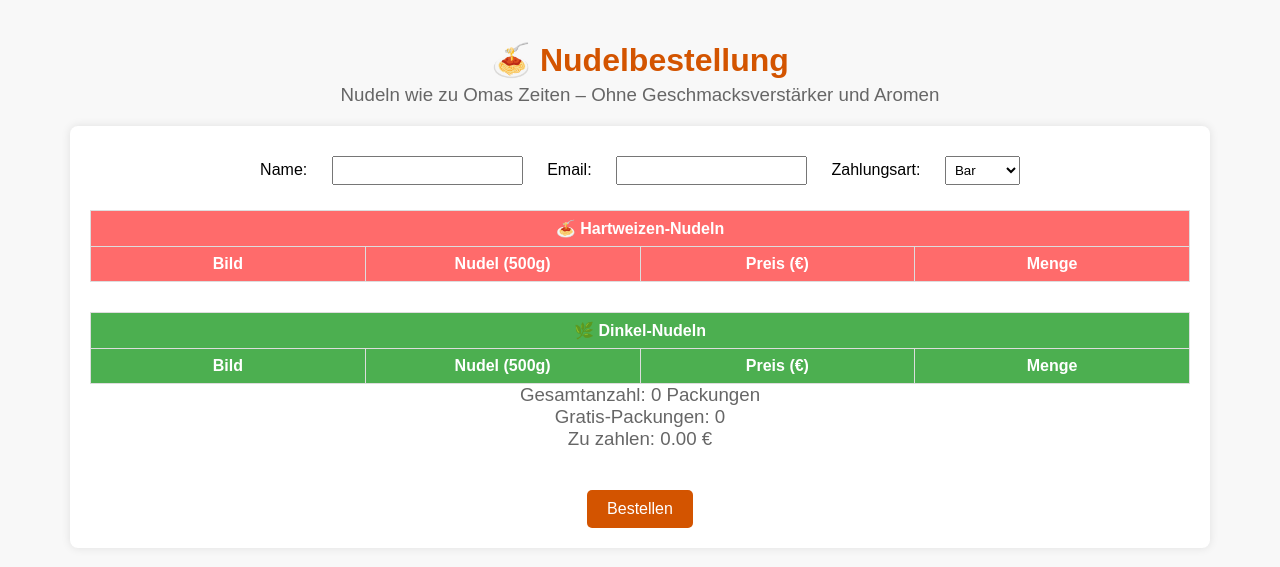
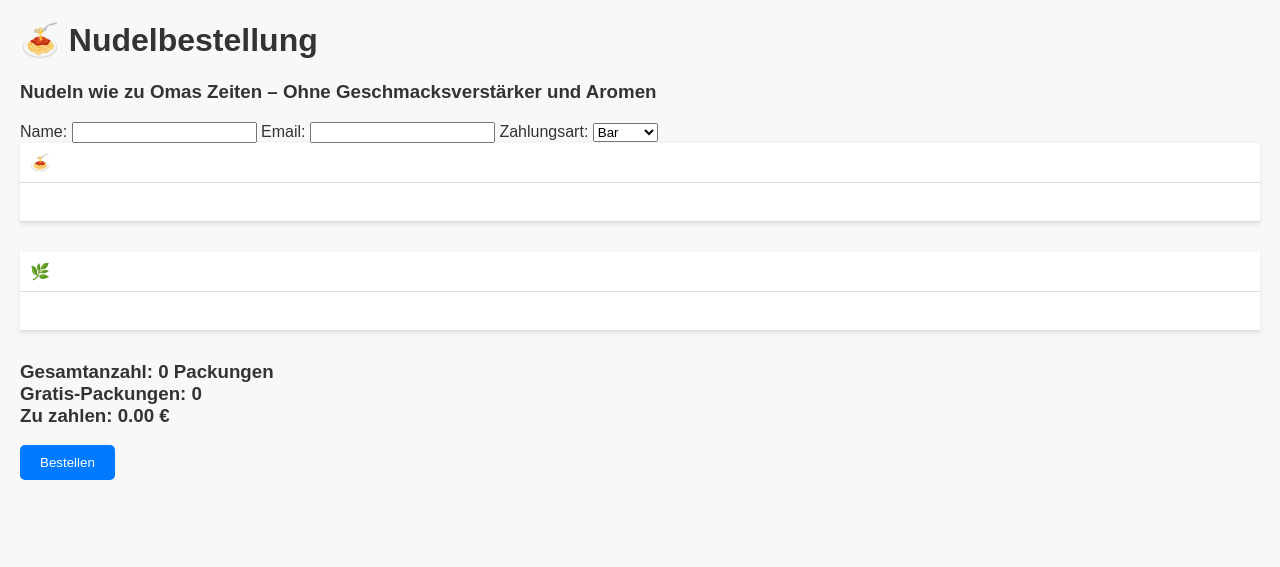
Before and after one commit to nudeln-opa/nudelbestellung, a Flask app: template templates/index.html in a window 1280 px wide. Shown: the top 567 px of the page. Run offline with Flask 3, Linux system fonts and the light colour scheme; the template is opened without the code that fills it, so the values that code supplies are empty.

Commit message:
Update style.css

```diff
--- a/static/static/css/style.css
+++ b/static/static/css/style.css
@@ -1,92 +1,65 @@
 body {
     font-family: Arial, sans-serif;
+    margin: 20px;
     background: #f8f8f8;
-  text-align: center;
-  margin: 0;
-  padding: 20px;
+    color: #333;
 }
 
 h1 {
-  color: #d35400;
-  margin-bottom: 5px;
+    font-size: 2rem;
 }
 
-h3 {
-  color: #666;
-  font-weight: normal;
-  margin-top: 0;
-  margin-bottom: 20px;
+h2 {
+    margin-top: 40px;
 }
 
-form {
+table {
+    width: 100%;
+    border-collapse: collapse;
+    margin-bottom: 30px;
     background: white;
-  padding: 20px;
-  margin: auto;
-  width: 95%;
-  max-width: 1100px;
-  box-shadow: 0 0 10px rgba(0,0,0,0.1);
-  border-radius: 8px;
+    box-shadow: 0 2px 5px rgba(0,0,0,0.1);
 }
 
-label {
-  display: inline-block;
-  margin: 10px;
+th, td {
+    padding: 10px;
+    text-align: left;
+    border-bottom: 1px solid #ddd;
 }
 
-input, select {
-  margin: 10px;
-  padding: 5px;
-}
-
-.order-table {
-  width: 100%;
-  border-collapse: collapse;
-  margin-top: 15px;
-  table-layout: fixed;
-}
-
-.order-table thead {
+th {
+    font-weight: bold;
     color: white;
 }
 
-.order-table th, .order-table td {
-  border: 1px solid #ddd;
-  padding: 8px;
-  text-align: center;
-  vertical-align: middle;
-  word-wrap: break-word;
+img {
+    width: 100px;
+    height: auto;
+    border-radius: 5px;
 }
 
-.order-table img {
-  width: 100px;
-  height: 100px;
-  object-fit: cover;
-  border-radius: 5px;
-  display: block;
-  margin: 0 auto;
+.hartweizen-header {
+    background: #d9534f; /* Rot für Hartweizen */
 }
 
-/* ✅ Hartweizen-Bereich */
-.hartweizen-section thead {
-  background: #ff6b6b; /* leicht rot */
+.dinkel-header {
+    background: #5cb85c; /* Grün für Dinkel */
 }
 
-/* ✅ Dinkel-Bereich */
-.dinkel-section thead {
-  background: #4CAF50; /* grün */
+.summary {
+    font-size: 1.1rem;
+    margin-top: 20px;
 }
 
 button {
-  background: #d35400;
+    background: #007bff;
     color: white;
     padding: 10px 20px;
     border: none;
-  margin-top: 20px;
+    border-radius: 5px;
     cursor: pointer;
-  border-radius: 5px;
-  font-size: 16px;
 }
 
 button:hover {
-  background: #e67e22;
+    background: #0056b3;
 }
```
Lines whose indentation alone changed are shown as unchanged.
